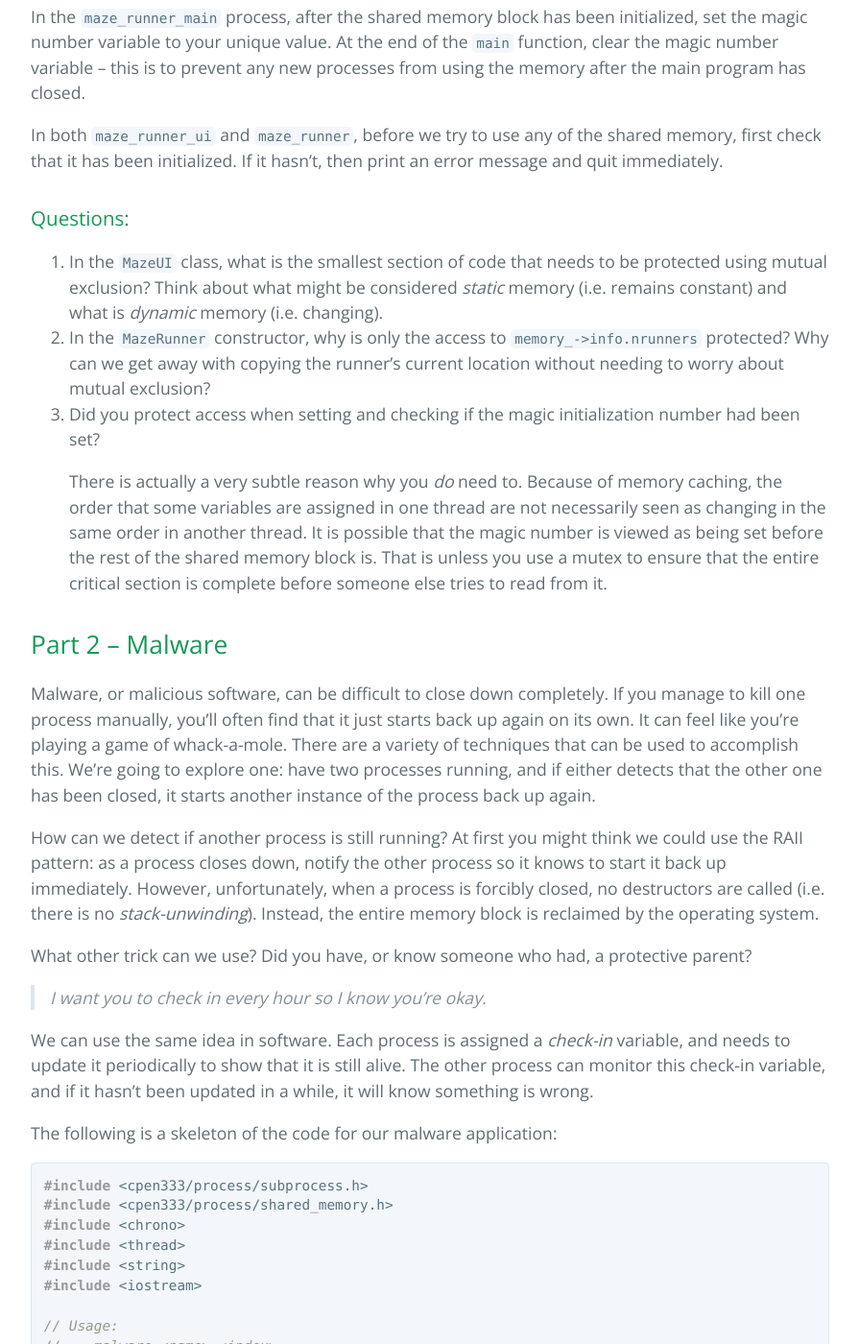
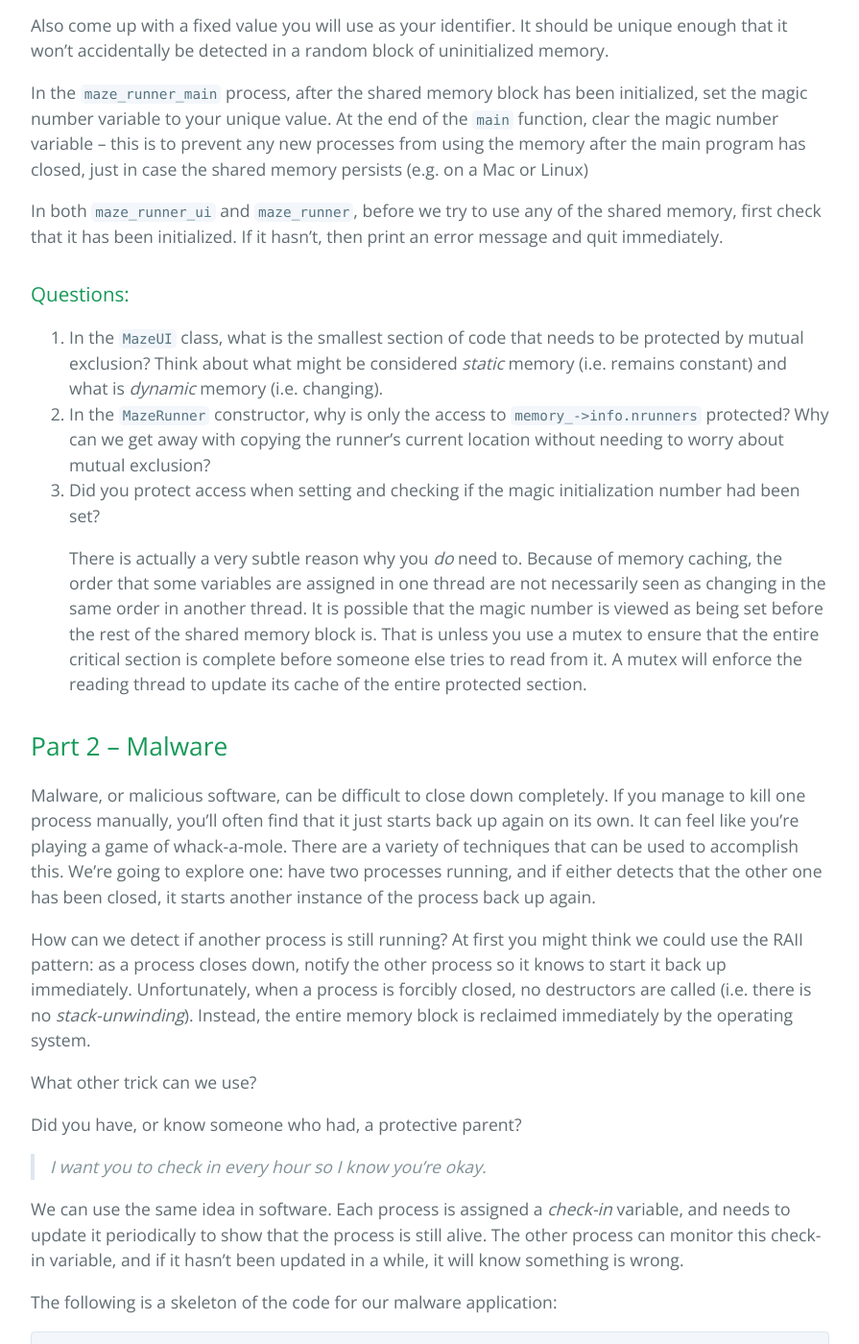
Before and after one commit to cpen333/cpen333.github.io, a Jekyll site: the page built from _labs/shmem.md, in a window 1280 px wide and 1400 px high, scrolled down 10141 px. Shown: the whole window at 96% size, without its empty margins (192-1087 px from the left). Built offline with Jekyll 4.4.1, drawn with Linux system fonts in a browser that asks for light colours; some of the changed text lies outside the part shown.

Commit message:
lab4 instructions updated

````diff
--- a/_labs/shmem.md
+++ b/_labs/shmem.md
@@ -10,9 +10,9 @@
 # Lab 4 -- Shared Memory
 {:.no_toc}
 
-In this lab we are going to practice with sharing memory between processes.  In the first exercise, we're going to implement a maze and have "runners" try to navigate it. A separate user interface process will access the maze layout and runner locations to show us how everyone is doing.
+In this lab we are going to practice with sharing memory between processes.  In the first exercise, we're going to implement a maze complete with "runners" trying to navigate it. A separate user interface process will access the maze to show us how everyone is doing.
 
-In the second exercise, we're going to use shared memory to monitor whether one of our processes is still running, and if it isn't we will re-launch it.  This is a common approach in malware.
+In the second exercise, we're going to use shared memory to monitor whether one of our processes is still running, and if it isn't we will re-launch it.  This is a common approach in malware to prevent users from shutting it down completely.
 
 To help get you started, some of the code is posted on GitHub [here (https://github.com/cpen333/lab4)](https://github.com/cpen333/lab4).
 
@@ -69,9 +69,9 @@
 
 **Aside:** with many compilers an `int` is 4 bytes, but *this is not guaranteed*.  In fact, this leads to a gotcha: if two programs are compiled with different compilers, the byte-size of `int` may differ and the programs will no longer agree on the memory layout above.  Compilers may also add extra space between items to satisfy memory alignment conditions, such as having 64-bit integers aligned on 64-bit boundaries.  All this to say that if sharing memory between processes, the programs should be compiled with the same compiler.
 
-Remember that when sharing memory between processes, we cannot store pointers since they would point to +somewhere outside of the shared memory block.  This is why the above structs are of known fixed sizes.
+Remember that when sharing memory between processes, we cannot store pointers since they would point to somewhere outside of the shared memory block.  This is why the above structs are of known fixed sizes.
 
-Rather than working with memory addresses and casting to our desired types, we will use the [`shared_object<...>`](https://cpen333.github.io/library/docs/html/classcpen333_1_1process_1_1shared__object.html) class from the CPEN 333 library, which handles all the type casts for us.  For example, we can create an instance of shared memory that stores an object of `SharedData` using
+Rather than working with memory addresses and casting to our desired types, we will use the [`shared_object<...>`](https://cpen333.github.io/library/docs/html/classcpen333_1_1process_1_1shared__object.html) class from the CPEN 333 library.  This uses template programming to handle all the type casts for us.  For example, we can create an instance of shared memory that stores an object of `SharedData` using
 ```cpp
 #include <cpen333/process/shared_memory.h>
 //...
@@ -132,7 +132,7 @@
 
 ### The User Interface
 
-The UI for this program, `maze_runner_ui`, is completely passive.  It simply displays the maze and the locations of any `runners` in it.  It uses the [`console`](https://cpen333.github.io/library/docs/html/classcpen333_1_1console.html) class for manipulating printed locations on the console (or terminal).  Note that this class uses special ANSI codes for the manipulation, so you need it a fully-fledged console or terminal application that supports these for it to work properly.  Windows `cmd.exe` -- launched by Visual Studio by default when running your program -- will do the job.  In Xcode, you will need to edit your [runtime *scheme*](https://stackoverflow.com/a/40361384/4266470) to use the Terminal app.
+The UI for this program, `maze_runner_ui`, is completely passive.  It simply displays the maze and the locations of any `runners` in it.  It uses the [`console`](https://cpen333.github.io/library/docs/html/classcpen333_1_1console.html) class for manipulating printed locations on the console (or terminal).  Note that this class uses special ANSI codes for the manipulation, so you need it a full-fledged console or terminal application that supports these for the display to work properly.  Windows `cmd.exe` -- launched by Visual Studio by default when running your program -- will do the job.  In Xcode, you will need to edit your [runtime *scheme*](https://stackoverflow.com/a/40361384/4266470) to use the Terminal app.
 
 Updating the display is handled by the `MazeUI` class, for which the bulk of the code is provided.
 
@@ -344,21 +344,21 @@
 memory->rinfo.loc[idx_][COL_IDX] = new_col;
 memory->rinfo.loc[idx_][ROW_IDX] = new_row;
 ```
-and continue either until it reaches the exit location, or the process is told to quit.  If told to quit by use of the shared memory variable, your `go` method should quit immediately, returning -1.
+and continue either until it reaches the exit location, or the process is told to quit.  If told to quit by use of the shared memory variable, your `go()` method should quit immediately, returning -1.
 
 ### Running the Maze
 
 Rather than have one parent process spawn off all the child processes, we are going to run these manually.
 
-Start by running `maze_runner_main`.  Leave the window open so you can quit all the processes later.
+Start by running `maze_runner_main`.  Leave the window open so you can quit all the processes later by pressing the ENTER key.
 
 Next, run `maze_runner_ui`.  In Visual Studio, you can right-click on the project and select `Debug > Start new instance`.  In Xcode, you can select the scheme at the top and press play.  The UI program should show the maze layout with no participants.
 
-Finally, we are going to start several runners.  Initiate the runner process several times in a row.  Each one should populate a new character in the maze.  They will each run independently at their own rate.  New runners can be added at any time as long as the main program is running.
+Finally, we are going to start several runners.  Initiate the runner process several times in a row.  Each one should populate a new character in the maze.  They will each run independently, at their own rate.  New runners can be added at any time as long as the main program is still running.
 
 You should be able to close down the UI and re-open it again without any issues.  Once opened, the new UI should display the current state of the maze and participants.
 
-If you hit ENTER in the `maze_runner_main` process window, it should set the shared `quit` variable, and all other processes should quit, including the runners.
+If you hit ENTER in the `maze_runner_main` process window, it should set the shared `quit` variable to `true`, and all other processes should quit almost immediately, including the runners.
 
 ### Detecting Initialization
 
@@ -379,28 +379,30 @@
 ```
 Also come up with a fixed value you will use as your identifier.  It should be unique enough that it won't accidentally be detected in a random block of uninitialized memory.
 
-In the `maze_runner_main` process, after the shared memory block has been initialized, set the magic number variable to your unique value.  At the end of the `main` function, clear the magic number variable -- this is to prevent any new processes from using the memory after the main program has closed.
+In the `maze_runner_main` process, after the shared memory block has been initialized, set the magic number variable to your unique value.  At the end of the `main` function, clear the magic number variable -- this is to prevent any new processes from using the memory after the main program has closed, just in case the shared memory persists (e.g. on a Mac or Linux)
 
 In both `maze_runner_ui` and `maze_runner`, before we try to use any of the shared memory, first check that it has been initialized.  If it hasn't, then print an error message and quit immediately.
 
 ### Questions:
 
-1. In the `MazeUI` class, what is the smallest section of code that needs to be protected using mutual exclusion?  Think about what might be considered *static* memory (i.e. remains constant) and what is *dynamic* memory (i.e. changing).
+1. In the `MazeUI` class, what is the smallest section of code that needs to be protected by mutual exclusion?  Think about what might be considered *static* memory (i.e. remains constant) and what is *dynamic* memory (i.e. changing).
 2. In the `MazeRunner` constructor, why is only the access to `memory_->info.nrunners` protected?  Why can we get away with copying the runner's current location without needing to worry about mutual exclusion?
 3. Did you protect access when setting and checking if the magic initialization number had been set?
 
-   There is actually a very subtle reason why you  *do* need to.  Because of memory caching, the order that some variables are assigned in one thread are not necessarily seen as changing in the same order in another thread.  It is possible that the magic number is viewed as being set before the rest of the shared memory block is. That is unless you use a mutex to ensure that the entire critical section is complete before someone else tries to read from it.
+   There is actually a very subtle reason why you  *do* need to.  Because of memory caching, the order that some variables are assigned in one thread are not necessarily seen as changing in the same order in another thread.  It is possible that the magic number is viewed as being set before the rest of the shared memory block is. That is unless you use a mutex to ensure that the entire critical section is complete before someone else tries to read from it.  A mutex will enforce the reading thread to update its cache of the entire protected section.
 
 ## Part 2 -- Malware
 
 Malware, or malicious software, can be difficult to close down completely.  If you manage to kill one process manually, you'll often find that it just starts back up again on its own.  It can feel like you're playing a game of whack-a-mole.  There are a variety of techniques that can be used to accomplish this.  We're going to explore one: have two processes running, and if either detects that the other one has been closed, it starts another instance of the process back up again.
 
-How can we detect if another process is still running?  At first you might think we could use the RAII pattern: as a process closes down, notify the other process so it knows to start it back up immediately.  However, unfortunately, when a process is forcibly closed, no destructors are called (i.e. there is no *stack-unwinding*).  Instead, the entire memory block is reclaimed by the operating system.
+How can we detect if another process is still running?  At first you might think we could use the RAII pattern: as a process closes down, notify the other process so it knows to start it back up immediately.  Unfortunately, when a process is forcibly closed, no destructors are called (i.e. there is no *stack-unwinding*).  Instead, the entire memory block is reclaimed immediately by the operating system.
 
-What other trick can we use?  Did you have, or know someone who had, a protective parent?
+What other trick can we use?
+
+Did you have, or know someone who had, a protective parent?
 > *I want you to check in every hour so I know you're okay.*
 
-We can use the same idea in software.  Each process is assigned a *check-in* variable, and needs to update it periodically to show that it is still alive.  The other process can monitor this check-in variable, and if it hasn't been updated in a while, it will know something is wrong.
+We can use the same idea in software.  Each process is assigned a *check-in* variable, and needs to update it periodically to show that the process is still alive.  The other process can monitor this check-in variable, and if it hasn't been updated in a while, it will know something is wrong.
 
 The following is a skeleton of the code for our malware application:
 ```cpp
@@ -450,17 +452,17 @@
   return 0;
 }
 ```
-The program extracts a name and index number (0 or 1) from the command-line arguments.  It then continuously loops, printing its name and index, then waits for a bit.
+The program extracts a name and index number (0 or 1) from the command-line arguments.  It then continuously loops, printing its name and index and waiting for the next check-in.
 
 **Your task:** as long as one process is still running, make sure the other process doesn't remain closed for more than 10 seconds.
 
 To do this you can implement a version of the check-in system using shared memory.  It is up to you what to store.  You could use counters that need to be incremented, or explicitly store times of last check-in.  You may or may not need a way to initialize the memory as well.
 
 **Notes:**
-- Be careful not to continuously launch processes faster than you can close them manually!!!  Unlike threads, which would just throw a *system error* if you create too many, creating a large number of process will simply start bogging down your computer until it becomes unusable (at which point you've actually created malware).
-- When launching a new process, you'll want to create it in *detached* mode.  Otherwise when the parent process is closed, the child will also be closed automatically.
+- Be careful not to continuously launch processes faster than you can close them manually!!!  Unlike threads, creating too many process will not throw a *system error*.  Instead, they will simply bog down your computer until it becomes unusable (at which point you've actually created malware).
+- When launching a new process, you'll want to create it in *detached* mode.  Otherwise when the parent process is closed, the child will also be closed automatically.  This can be done by looking at the constructor for [`subprocess`](https://cpen333.github.io/library/docs/html/classcpen333_1_1process_1_1subprocess.html).
 - Sometimes you might just *barely* miss a check-in due to time slicing and race conditions.  You'll want to be sure that the other process is still down after a reasonable amount of time, but still not let it remain closed for more than 10 seconds.  You may need to change any sleep timings.
 
 ### Questions
 1. How did you implement your shared memory?
-2. Did you protect any accesses to that shared memory using mutual exclusion?  Did you *need* to? (the answer depends on how exactly you are checking for check-ins)
+2. Did you protect access to that shared memory using mutual exclusion?  Did you *need* to? (the answer depends on exactly how you implemented the check-in process)
````
Also changed, not shown: other parts of _labs/shmem.md (+3 -3 lines).
